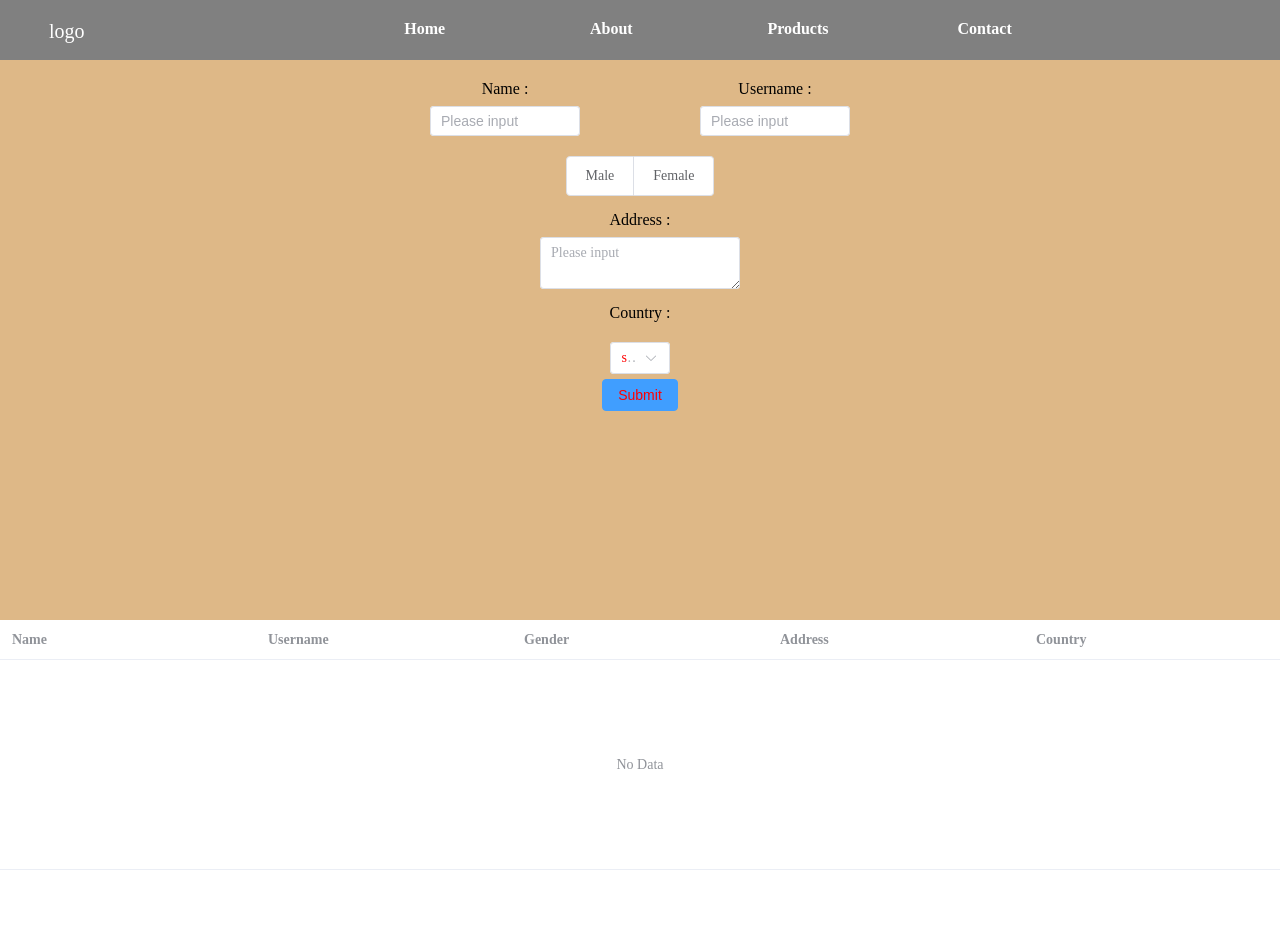
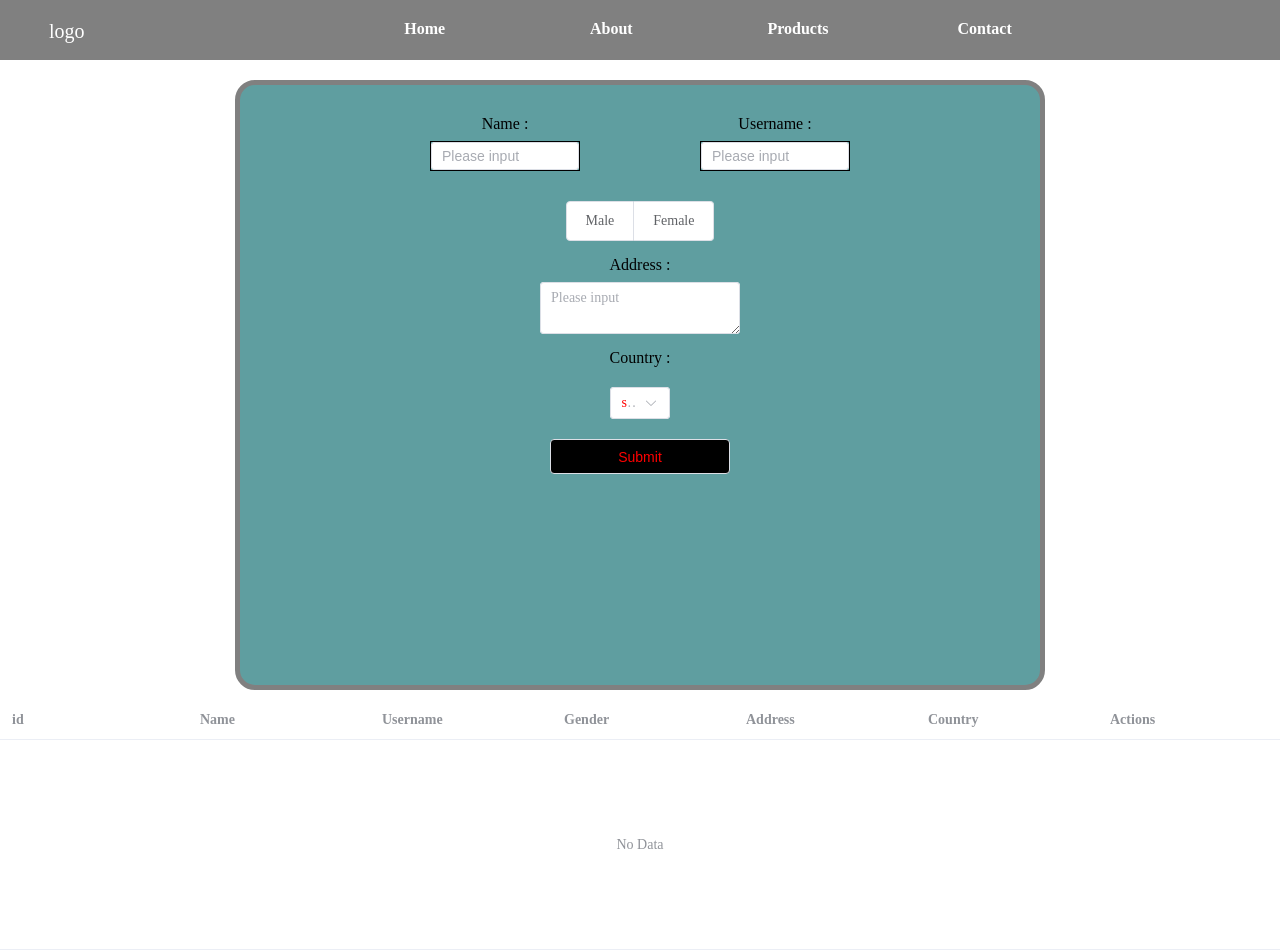
Before and after one commit to SajarMohammed/jsexcercises, a Vue app in the folder vue-project1/: page /contact in a window 1280 px wide. Before the commit the page ends 870 px from the top, so only its background shows below. Built offline with nearby package versions, Linux system fonts and the light colour scheme.

Commit message:
added edited

```diff
--- a/vue-project1/src/components/Form.vue
+++ b/vue-project1/src/components/Form.vue
@@ -4,14 +4,23 @@
   flex-direction:column;
  }
  .input-section{
-  background-color: burlywood;
-  height: 70vh;
+  /* background-color: burlywood; */
+  height: 80vh;
+
+ }
+ .form-section{
+  background-color: cadetblue;
+  width:800px;
+  height:75vh;
+  margin: 20px auto;
+  border-radius:20px;
+  border: 5px solid grey;
 
  }
  .input-area{
     display: flex;
     /* flex-direction: column; */
-    margin:10px auto;
+    margin:20px auto;
     width: fit-content;
  }
  .each-input {
@@ -23,13 +32,14 @@
     gap: 8px;
 
   }
-  /* .error{
+  .error{
     color:crimson
-  } */
+  }
 
  .inp{
   width:150px;
   height: 30px;
+   border:1px solid black
  }
  .check{
   display: flex;
@@ -69,15 +79,26 @@
  .btn{
   display: flex;
   align-items: center;
-  width: fit-content;
-  margin: 5px auto;
-  gap:20px
+  width: 180px;
+  height:35px;
+  margin: 20px auto;
+  gap:20px;
+  background-color: black !important;
+
+  padding: 5px;
+ }
+ /* button{
+  color:aliceblue
+ } */
+ .table-section{
+   background-color: cadetblue;
  }
 </style>
 <template>
   <div class="main">
     <div class="input-section">
-      <el-form>
+
+      <el-form class="form-section">
 
         <div class="input-area">
           <div class="each-input">
@@ -124,7 +145,7 @@
 
         <div class="select-field">
           <label>Country : </label>
-          <el-select v-model="formData.value" class="m-2" placeholder="select">
+          <el-select v-model="formData.country" class="m-2" placeholder="select">
             <el-option
               v-for="item in options"
               :key="item.value"
@@ -133,12 +154,12 @@
               class="label-field"
             />
           </el-select>
-          <span v-for="error in v$.value.$errors" :key="error.$uid" class="error">
+          <span v-for="error in v$.country.$errors" :key="error.$uid" class="error">
             {{ error.$message }}</span>
         </div>
 
         <div class="form-actions">
-          <el-button type="primary" @click="submitForm" class="btn">Submit</el-button>
+          <el-button  @click="submitForm" class="btn">Submit</el-button>
         </div>
 
       </el-form>
@@ -146,13 +167,52 @@
 
     <div class="table-section">
       <el-table :data="tableData" height="250" style="width: 100%">
+        <el-table-column prop="id" label="id" />
         <el-table-column prop="name" label="Name" />
         <el-table-column prop="username" label="Username" />
         <el-table-column prop="gender" label="Gender" />
         <el-table-column prop="address" label="Address" />
         <el-table-column prop="country" label="Country" />
+        <el-table-column label="Actions">
+          <template #default="{ row }">
+            <el-button type="text" @click="editRow(row)">Edit</el-button>
+            <el-button type="text" @click="removeRow(row)">Delete</el-button>
+          </template>
+        </el-table-column>
       </el-table>
     </div>
+    <el-dialog v-model="editModalVisible" title="Edit Entry">
+      <el-form ref="editForm">
+        <el-form-item label="ID" prop="id">
+      <el-input v-model="editFormData.id" disabled></el-input>
+      </el-form-item>
+
+        <el-form-item label="Name" prop="name">
+          <el-input v-model="editFormData.name"></el-input>
+        </el-form-item>
+        <el-form-item label="Username" prop="username">
+          <el-input v-model="editFormData.username"></el-input>
+        </el-form-item>
+        <el-form-item label="Gender" prop="gender">
+          <el-radio-group v-model="editFormData.gender">
+            <el-radio label="male">Male</el-radio>
+            <el-radio label="female">Female</el-radio>
+          </el-radio-group>
+        </el-form-item>
+        <el-form-item label="Address" prop="address">
+          <el-input v-model="editFormData.address"></el-input>
+        </el-form-item>
+        <el-form-item label="Country" prop="country">
+          <el-select v-model="editFormData.country" placeholder="Select">
+            <el-option v-for="item in options" :key="item.value" :label="item.label" :value="item.value"></el-option>
+          </el-select>
+        </el-form-item>
+        <el-form-item>
+          <el-button type="primary" @click="saveChanges">Save Changes</el-button>
+          <el-button @click="closeEditModal">Cancel</el-button>
+        </el-form-item>
+      </el-form>
+    </el-dialog>
   </div>
 </template>
 
@@ -161,27 +221,26 @@ import { ref, reactive } from 'vue';
 import { required } from '@vuelidate/validators';
 import useVuelidate from "@vuelidate/core"
 
+
+const editModalVisible = ref(false);
+const editFormData = ref({});
+
 const formData = reactive({
   input:"",
   val:"",
   radio2:"",
   textarea2:"",
-  value:"",
+  country:"",
 })
 const rules = {
   input : {required},
   val : {required},
   radio2 : { required },
   textarea2 : { required },
-  value : { required },
+  country : { required },
 }
 
 const v$ = useVuelidate(rules, formData)
-// const input = ref('');
-// const val = ref('');
-// const textarea2 = ref('');
-// const radio2 = ref('');
-// const value = ref('');
 
 const options = [
   { label: 'India', value: 'India' },
@@ -192,23 +251,75 @@ const options = [
 
 const tableData = ref([]);
 
+const closeEditModal = () => {
+  editFormData.value = {};
+  editModalVisible.value = false;
+};
+
+
+
+const editRow = (row) => {
+  editFormData.value = { ...row };
+  editModalVisible.value = true;
+};
+
+const removeRow = (row) => {
+  const index = tableData.value.indexOf(row);
+  tableData.value.splice(index, 1);
+};
+
+const saveChanges = () => {
+  // Find the row being edited based on id
+  const rowToEdit = tableData.value.find((row) => row.id === editFormData.value.id);
+
+  // Check if the row is found
+  if (rowToEdit) {
+    // Update the form data with the values from editFormData
+    formData.input = editFormData.value.name;
+    formData.val = editFormData.value.username;
+    formData.radio2 = editFormData.value.gender;
+    formData.textarea2 = editFormData.value.address;
+    formData.country = editFormData.value.country;
+
+    // Update the existing row with the changes
+    Object.assign(rowToEdit, {
+      name: formData.input,
+      username: formData.val,
+      gender: formData.radio2,
+      address: formData.textarea2,
+      country: formData.country,
+    });
+  }
+  formData.input = '';
+    formData.val = '';
+    formData.textarea2 = '';
+    formData.radio2 = '';
+    formData.country = '';
+
+  // Clear the form data and hide the edit modal
+  editFormData.value = {};
+  editModalVisible.value = false;
+};
+
+
 const submitForm = async() => {
      const result = await v$.value.$validate();
 
      if(result){
 
        tableData.value.push({
+        id: new Date().getTime(),
         name: formData.input,
         username: formData.val,
         gender: formData.radio2,
         address: formData.textarea2,
-        country: formData.value,
+        country: formData.country,
     });
     formData.input = '';
     formData.val = '';
     formData.textarea2 = '';
     formData.radio2 = '';
-    formData.value = '';
+    formData.country = '';
 
 
 
```
